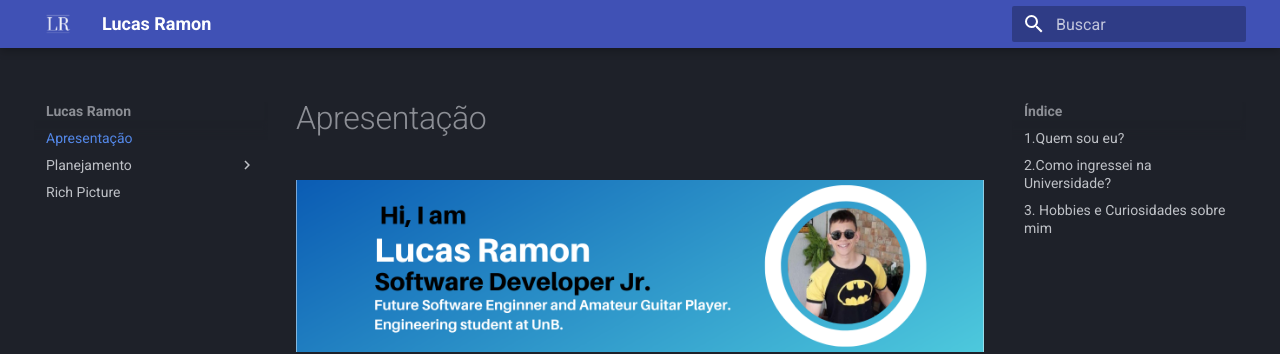
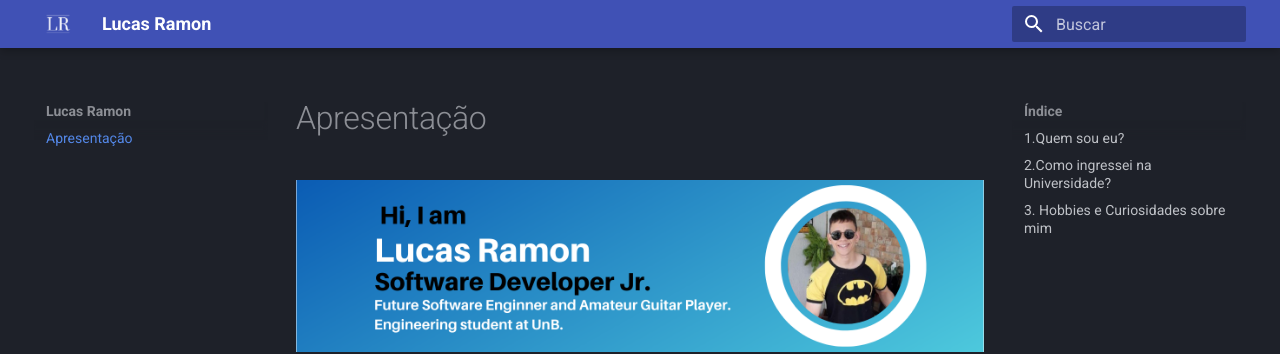
Before and after one commit to lramon2001/lramon2001.github.io, an MkDocs documentation site: the page built from docs/index.md, in a window 1280 px wide. Shown: the top 354 px of the page. Built offline with MkDocs 1.6.1 and Material for MkDocs 9.7.7, drawn with Linux system fonts in a browser that asks for light colours.

Commit message:
Update mkdocs.yml

```diff
--- a/mkdocs.yml
+++ b/mkdocs.yml
@@ -9,9 +9,3 @@ theme:
 
 nav:
   - Apresentação: index.md
-
-  - Planejamento:
-    - Planejamento: planejamento/planejamento.md
-    - Ferramentas: planejamento/ferramentas.md
-    - Cronograma: planejamento/cronograma.md
-  - Rich Picture: richpicture.md
```
